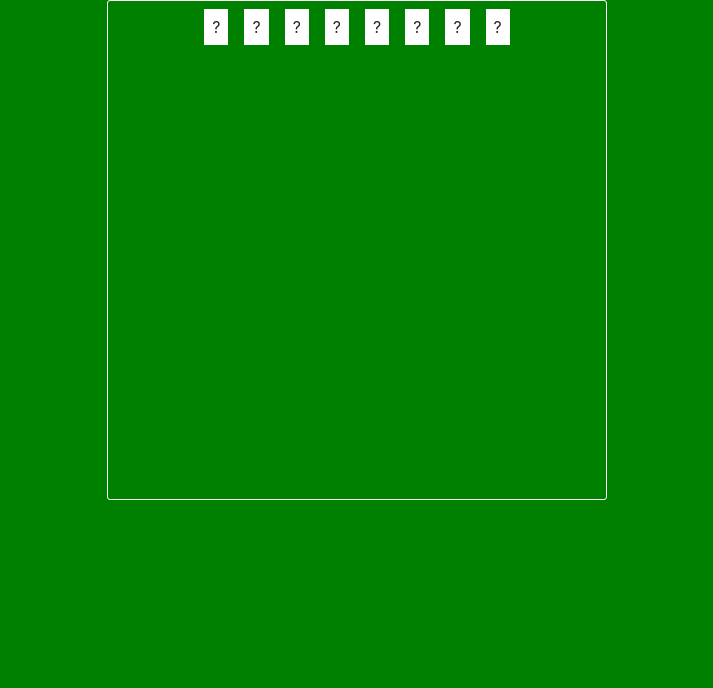
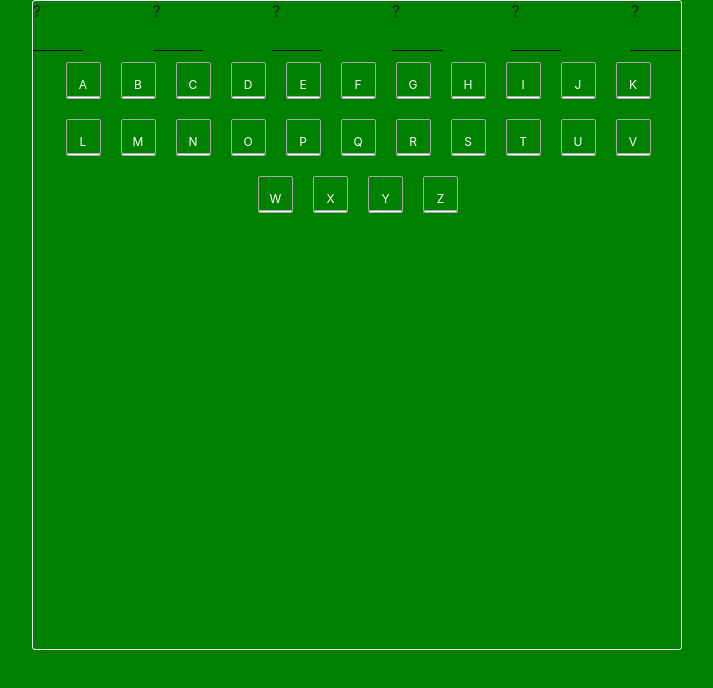
Before and after one commit to eulloa/react-seed, a React app: page / in a window 1280 px wide. Shown: the whole page, without its empty margins (283-996 px from the left). Built offline with nearby package versions, Linux system fonts and the light colour scheme.

Commit message:
Adding Board & Keyboard elements, basic styling

```diff
--- a/app/components/app.js
+++ b/app/components/app.js
@@ -1,15 +1,9 @@
 import React from 'react';
 
-import WordCreator from './wordCreator';
+import Board from './board';
 
-class App extends React.Component {
-    render() {
-        return (
-            <div className="board">
-                <WordCreator />
-            </div>
-        );
-    }
+let App = () => {
+    return <Board />
 }
 
 export default App;
--- /dev/null
+++ b/app/components/board.js
@@ -0,0 +1,55 @@
+import React from 'react';
+
+import WordArranger from './wordArranger';
+import Keyboard from './keyboard';
+
+import Words from '../data/words';
+
+class Board extends React.Component {
+    constructor(props) {
+        super(props);
+
+        this.state = {
+            word: []
+        }
+    }
+
+    //max & min inclusive
+    getRandomWord = () => {
+        let min = 0;
+        let max = Words.length - 1;
+        let randomIndex = Math.floor(Math.random() * (max - min + 1)) + min;
+        return Words[randomIndex];
+    }
+
+    componentDidMount() {
+        let word = this.getRandomWord().word.split('');
+
+        this.setState({
+            word
+        })
+    }
+
+    guessLetter = (button) => {
+        // let letter = button.target.value;
+        // if (this.state.word.includes(letter)) {
+
+        // }
+        console.log(button.type);
+    }
+
+    handleClick = (e) => {
+        console.log(e)
+    }
+
+    render() {
+        return (
+            <div className="board">
+                <WordArranger word={this.state.word} />
+                <Keyboard onClick={this.handleClick} />
+            </div>
+        );
+    }
+}
+
+export default Board;
--- /dev/null
+++ b/app/components/keyboard.js
@@ -0,0 +1,20 @@
+import React from 'react';
+
+let Keyboard = (props) => {
+    let alphabet = [
+        'A', 'B', 'C', 'D', 'E', 'F', 'G', 'H', 'I', 'J', 'K', 'L', 'M', 'N',
+        'O', 'P', 'Q', 'R', 'S', 'T', 'U', 'V', 'W', 'X', 'Y', 'Z'
+    ];
+
+    return (
+        <ol className="keyboard">
+            {
+                alphabet.map((letter, i) => {
+                    return <li key={i}><button onClick={(e) => {props.onClick(e)}}>{letter}</button></li>
+                })
+            }
+        </ol>
+    )
+}
+
+export default Keyboard;
--- /dev/null
+++ b/app/components/letter.js
@@ -0,0 +1,34 @@
+import React from 'react';
+
+class Letter extends React.Component {
+    constructor(props) {
+        super(props);
+
+        this.state = {
+            val: ''
+        }
+    }
+
+    handleKeyUp = (e) => {
+        this.setState({
+            val: e.target.value
+        })
+    }
+
+    onlyOne = (e) => {
+        this.setState({
+            val: this.state.val.substr(0, 1)
+        })
+    }
+
+    render() {
+        return (
+            <div>
+                <input placeholder="?" onKeyUp={(e) => {this.handleKeyUp(e); this.onlyOne(e)}} />
+                <span>{this.props.letter}</span>
+            </div>
+        )
+    }
+}
+
+export default Letter;
--- /dev/null
+++ b/app/components/wordArranger.js
@@ -0,0 +1,23 @@
+import React from 'react';
+import Words from '../data/words';
+import PropTypes from 'prop-types';
+
+import Letter from './letter';
+
+let WordArranger = ({word}) => {
+    return (
+        <ul className="word">
+            {
+                word.map((char, index) => {
+                    return <li key={index}>?<span>{char}</span></li>
+                })
+            }
+        </ul>
+    )
+}
+
+WordArranger.propTypes = {
+    word: PropTypes.array.isRequired
+}
+
+export default WordArranger;
--- a/app/components/wordCreator.js
+++ /dev/null
@@ -1,33 +0,0 @@
-import React from 'react';
-import Words from '../data/words';
-
-class WordCreator extends React.Component {
-    constructor(props) {
-        super(props);
-    }
-
-    //max & min inclusive
-    getRandomWord() {
-        let min = 0;
-        let max = Words.length - 1;
-        let randomIndex = Math.floor(Math.random() * (max - min + 1)) + min;
-        return Words[randomIndex];
-    }
-
-    render() {
-        let randomWordObj = this.getRandomWord().word;
-        let randomWordArray = randomWordObj.split('');
-
-        return (
-            <ul className="word">
-                {
-                    randomWordArray.map((letter, i) => {
-                        return <li key={i}>?<span>{letter}</span></li>
-                    })
-                }
-            </ul>
-        );
-    }
-}
-
-export default WordCreator;
--- a/app/css/index.scss
+++ b/app/css/index.scss
@@ -18,7 +18,7 @@
    audio, canvas, iframe, img, svg, video 			{ vertical-align: middle; }
    fieldset 										{ border: 0; margin: 0; padding: 0; }
    textarea 										{ resize: vertical; }
-   /*input, textarea, button, select					{ -moz-appearance: none; -webkit-appearance: none; appearance: none; border-radius: 0; border: none; }*/
+   input, textarea, button, select					{ -moz-appearance: none; -webkit-appearance: none; appearance: none; border-radius: 0; border: none; }
 
    button, input[type=submit]						{ margin: 0; padding: 0; border: 0; background: transparent; font-family: inherit; font-size: 1em; cursor: pointer; outline: none; overflow: visible; }
    button::-moz-focus-inner						{ padding: 0; border: 0; }
@@ -53,16 +53,24 @@
       opinionated defaults
       ========================================================================== */
 
+ /* ==========================================================================
+      variables
+      ========================================================================== */
+
     $font-family: -apple-system, BlinkMacSystemFont, Segoe UI, Roboto, Oxygen-Sans, Ubunutu, Cantarell, Helvetica, Neue, sans-serif;
+
+    $white: #fff;
+    $black: #000;
 
 body {
     background: green;
     font-family: $font-family;
+    font-size: 1em;
 }
 
 .board {
-    width: 500px;
-    height: 500px;
+    width: 650px;
+    height: 650px;
     margin: 0 auto;
     border-radius: 3px;
     border: 1px solid #fff;
@@ -71,16 +79,80 @@ body {
 .word {
     display: flex;
     width: 100%;
-    justify-content: center;
+    justify-content: space-between;
 
     li {
+        height: 50px;
+        width: 50px;
         display: inline-block;
-        margin: .5em;
-        padding: .5em;
-        background-color: #fff;
+        position: relative;
+        border-bottom: 1px solid $black;
+
+        input {
+            height: 50px;
+            width: 50px;
+            text-align: center;
+            font-size: 1.1em;
+            background-color: transparent;
+        }
 
         span {
+            height: 50px;
+            width: 50px;
+            position: absolute;
+            top: 0;
+            bottom: 0;
+            left: 0;
+            right: 0;
             display: none;
+
+            .hidden {
+                display: none;
+            }
         }
     }
 }
+
+.keyboard {
+    display: flex;
+    justify-content: center;
+    flex-wrap: wrap;
+
+    li {
+        width:35px;
+        height: 37px;
+        padding: 1px;
+        margin: 10px;
+
+        button {
+            display: block;
+            width: 35px;
+            height: 35px;
+            border: 1px solid #a9a9a9;
+            border-radius: 2px 2px 2px 2px;
+            -moz-border-radius: 2px 2px 2px 2px;
+            -webkit-border-radius: 2px 2px 2px 2px;
+            font-size: 12px;
+            -moz-box-sizing: border-box !important;
+            -webkit-box-sizing: border-box !important;
+            box-sizing: border-box !important;
+            text-align: center;
+            padding-top: 10px;
+            color: $white;
+            -webkit-box-shadow: 0px 3px 0px -2px rgba(255,255,255,1), 0px 2px 0px 0px rgba(169,169,169,1);
+            -moz-box-shadow: 0px 3px 0px -2px rgba(255,255,255,1), 0px 2px 0px 0px rgba(169,169,169,1);
+            box-shadow: 0px 3px 0px -2px rgba(255,255,255,1), 0px 2px 0px 0px rgba(169,169,169,1);
+            cursor: pointer;
+
+            &:hover {
+                background-color: #75b4fb;
+                border: 1px solid #5a88c5;
+                color: #fff;
+                text-shadow: 1px 1px 1px rgba(0,0,0,0.2);
+                -webkit-box-shadow: 0px 3px 0px -2px rgba(117,180,251,1), 0px 2px 0px 0px rgba(90,136,197,1);
+                -moz-box-shadow: 0px 3px 0px -2px rgba(117,180,251,1), 0px 2px 0px 0px rgba(90,136,197,1);
+                box-shadow: 0px 3px 0px -2px rgba(117,180,251,1), 0px 2px 0px 0px rgba(90,136,197,1);
+            }
+        }
+    }
+}
--- a/app/index.html
+++ b/app/index.html
@@ -2,7 +2,7 @@
 <html lang="en">
     <head>
         <meta charset="UTF-8">
-        <title>React Seed</title>
+        <title>Hangman</title>
     </head>
     <body>
         <div id="app"></div>
--- a/package.json
+++ b/package.json
@@ -22,16 +22,20 @@
     "react-dom": "^15.6.1"
   },
   "devDependencies": {
+    "babel-cli": "^6.26.0",
     "babel-core": "^6.25.0",
     "babel-loader": "^7.1.1",
     "babel-preset-env": "^1.6.0",
+    "babel-preset-es2015": "^6.24.1",
     "babel-preset-react": "^6.24.1",
+    "babel-preset-stage-0": "^6.24.1",
     "css-loader": "^0.28.4",
     "eslint": "^4.6.1",
     "eslint-plugin-react": "^7.3.0",
     "html-webpack-plugin": "^2.30.1",
     "jest": "^21.0.2",
     "node-sass-chokidar": "0.0.3",
+    "prop-types": "^15.6.0",
     "style-loader": "^0.18.2",
     "webpack": "^3.4.1",
     "webpack-dev-server": "^2.6.1"
```
Also changed, not shown: .babelrc (added), app/css/index.css.
